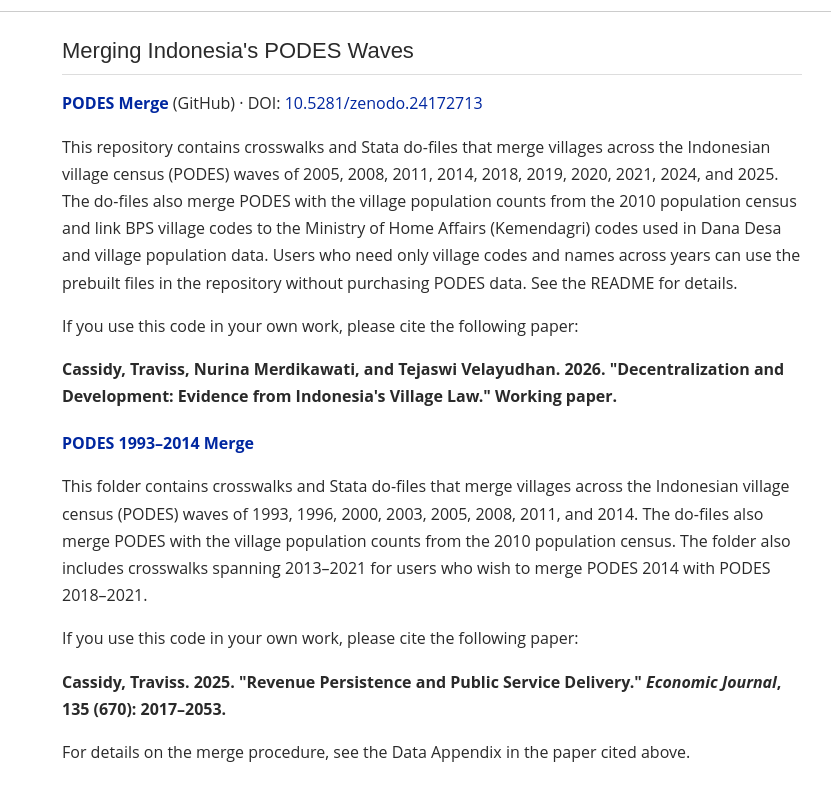
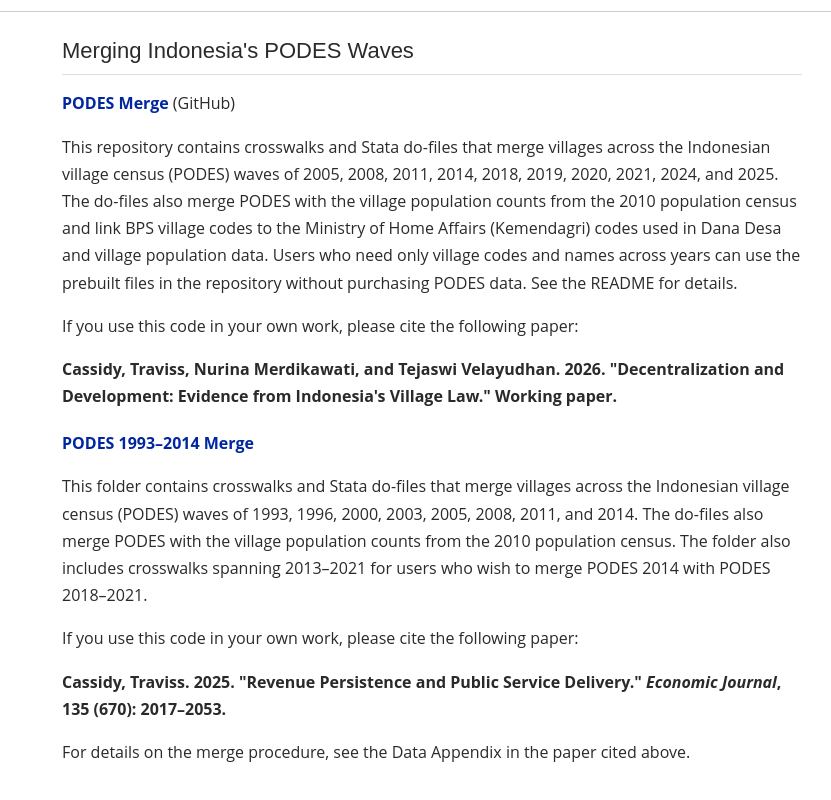
Before and after one commit to travisscassidy/travisscassidy.github.io, a plain HTML site: page code.html in a window 1280 px wide. Shown: the part 98-898 px from the top of the page, without its empty margins (208-1039 px from the left). Drawn offline with Linux system fonts and the light colour scheme.

```diff
--- a/code.html
+++ b/code.html
@@ -25,7 +25,7 @@
     <h2>Merging Indonesia's PODES Waves</h2>
 
     <div class="code-project">
-        <p><a href="https://github.com/travisscassidy/podes-merge" target="_blank"><strong>PODES Merge</strong></a> (GitHub) &middot; DOI: <a href="https://doi.org/10.5281/zenodo.24172713" target="_blank">10.5281/zenodo.24172713</a></p>
+        <p><a href="https://github.com/travisscassidy/podes-merge" target="_blank"><strong>PODES Merge</strong></a> (GitHub)</p>
 
         <p>This repository contains crosswalks and Stata do-files that merge villages across the Indonesian village census (PODES) waves of 2005, 2008, 2011, 2014, 2018, 2019, 2020, 2021, 2024, and 2025. The do-files also merge PODES with the village population counts from the 2010 population census and link BPS village codes to the Ministry of Home Affairs (Kemendagri) codes used in Dana Desa and village population data. Users who need only village codes and names across years can use the prebuilt files in the repository without purchasing PODES data. See the README for details.</p>
 
```
